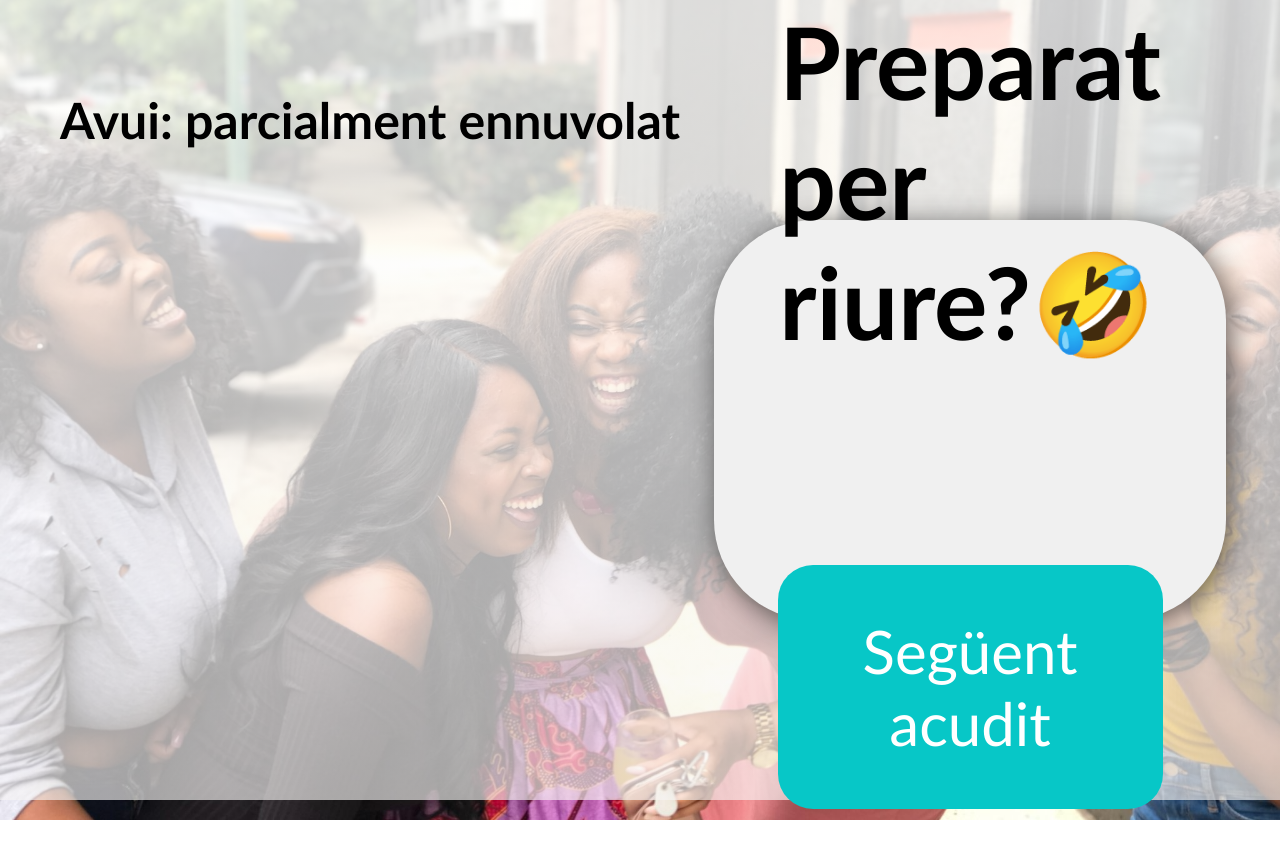
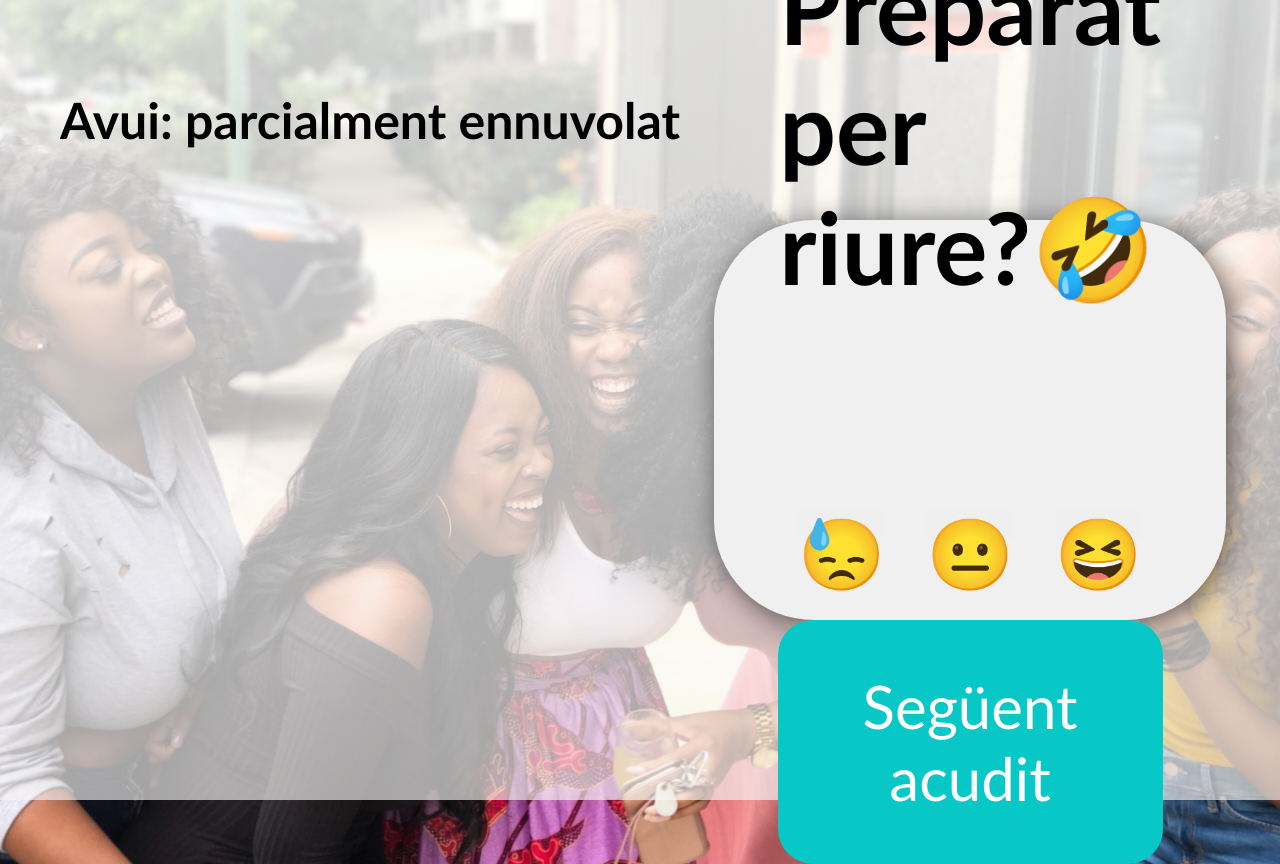
Before and after one commit to dileine/React-Sprint-5, a website: page index.html in a window 1280 px wide. Both pictures are taken after a click on the button "Següent acudit". Before the commit the page ends 820 px from the top, so only its background shows below. Drawn offline with Linux system fonts and the light colour scheme; no server answers.

Commit message:
EX3: reportJokes + code improvements

```diff
--- a/css/styles.css
+++ b/css/styles.css
@@ -69,7 +69,28 @@ p {
   padding-bottom: 10rem;
 }
 
-.button-joke {
+/* Buttons */
+
+button {
+  display: flex;
+  flex-direction: column;
+  gap: 2rem;
+  cursor: pointer;
+}
+
+.score {
+  display: flex;
+  justify-content: space-around;
+  height: 3rem;
+  margin-bottom: 8rem;
+}
+
+.score-bttn {
+  border: none;
+  font-size: 7rem;
+}
+
+.joke-bttn {
   padding: 5rem 8.5rem;
   font-size: 6rem;
   color: white;
--- a/index.html
+++ b/index.html
@@ -8,14 +8,46 @@
     <title>React: Sprint 5</title>
     <!--Styles-->
     <link rel="stylesheet" href="./css/styles.css" />
+    <!-- FontAwesome-->
+    <script
+      src="https://kit.fontawesome.com/a51db0f426.js"
+      crossorigin="anonymous"
+    ></script>
   </head>
   <body>
     <div id="weather-icon">Avui: parcialment ennuvolat</div>
     <main>
       <section>
-        <h1>Preparat per riure?<span>&#x1F923;</span></h1>
-        <p id="joke-text"></p>
-        <button class="button-joke">Següent acudit</button>
+        <h1>Preparat per riure?<span>🤣</span></h1>
+        <p id="jokeText"></p>
+        <div>
+          <div class="score">
+            <button
+              style="display: none"
+              class="score-bttn"
+              onclick="jokeScore(1)"
+            >
+              😓
+            </button>
+            <button
+              style="display: none"
+              class="score-bttn"
+              onclick="jokeScore(2)"
+            >
+              😐
+            </button>
+            <button
+              style="display: none"
+              class="score-bttn"
+              onclick="jokeScore(3)"
+            >
+              😆
+            </button>
+          </div>
+          <button class="joke-bttn" onclick="showButtons()">
+            Següent acudit
+          </button>
+        </div>
       </section>
     </main>
     <script src="./js/main.js"></script>
--- a/js/main.js
+++ b/js/main.js
@@ -9,24 +9,42 @@ var __awaiter = (this && this.__awaiter) || function (thisArg, _arguments, P, ge
     });
 };
 let joke;
-const button = document.querySelector('.button-joke');
-const jokeText = document.getElementById('joke-text');
+const button = document.querySelector('.joke-bttn');
+const jokeText = document.getElementById('jokeText');
+const showButtons = () => {
+    const elements = document.querySelectorAll('.score-bttn');
+    elements.forEach((element) => {
+        element.style.display = 'block';
+    });
+};
+const reportJokes = [];
 const getJoke = () => __awaiter(void 0, void 0, void 0, function* () {
     try {
         const response = yield fetch('https://icanhazdadjoke.com/', { headers: {
                 Accept: 'application/json'
             }
         });
-        const joke = yield response.json();
-        return joke.joke;
+        const data = yield response.json();
+        joke = data.joke;
+        return data.joke;
     }
     catch (err) {
         console.error("sorry there was an error, try again");
     }
     ;
+    showButtons();
 });
 button.addEventListener('click', () => __awaiter(void 0, void 0, void 0, function* () {
     const joke = yield getJoke();
     console.log(joke);
     jokeText.textContent = joke;
 }));
+const jokeScore = (score) => __awaiter(void 0, void 0, void 0, function* () {
+    let report = {
+        joke: joke,
+        score: score,
+        date: new Date().toISOString(),
+    };
+    reportJokes.push(report);
+    console.table(reportJokes);
+});
```
Also changed, not shown: ts/main.ts (+31 -5 lines).
